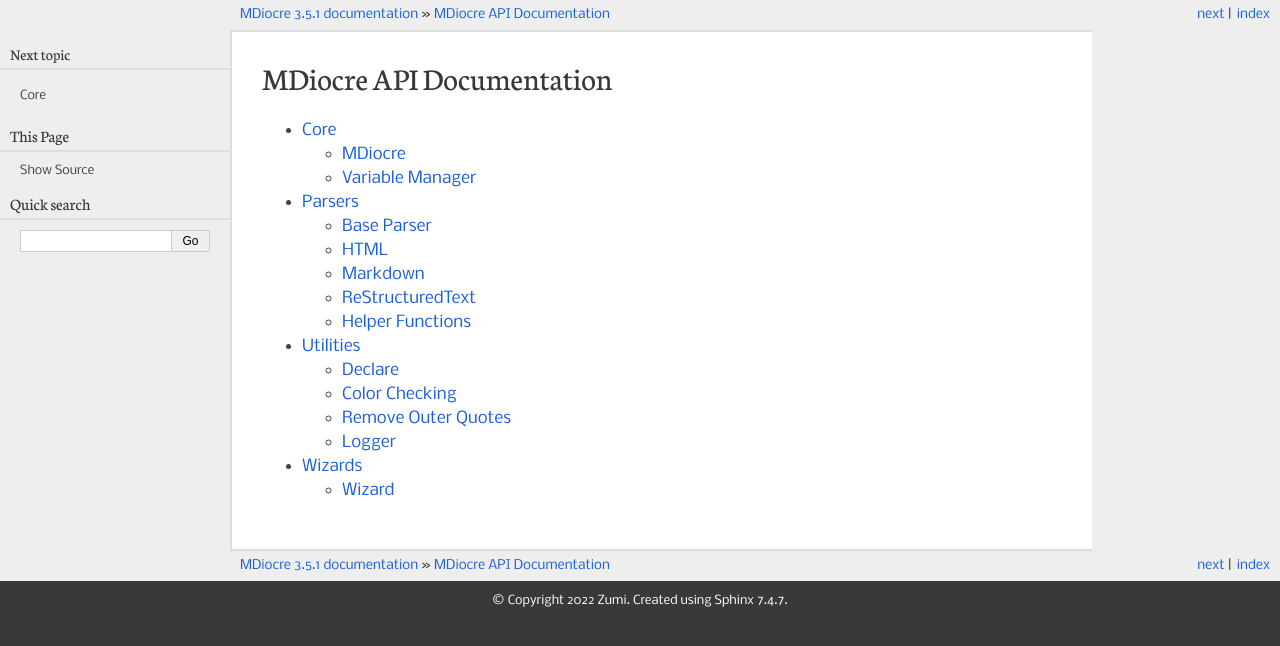
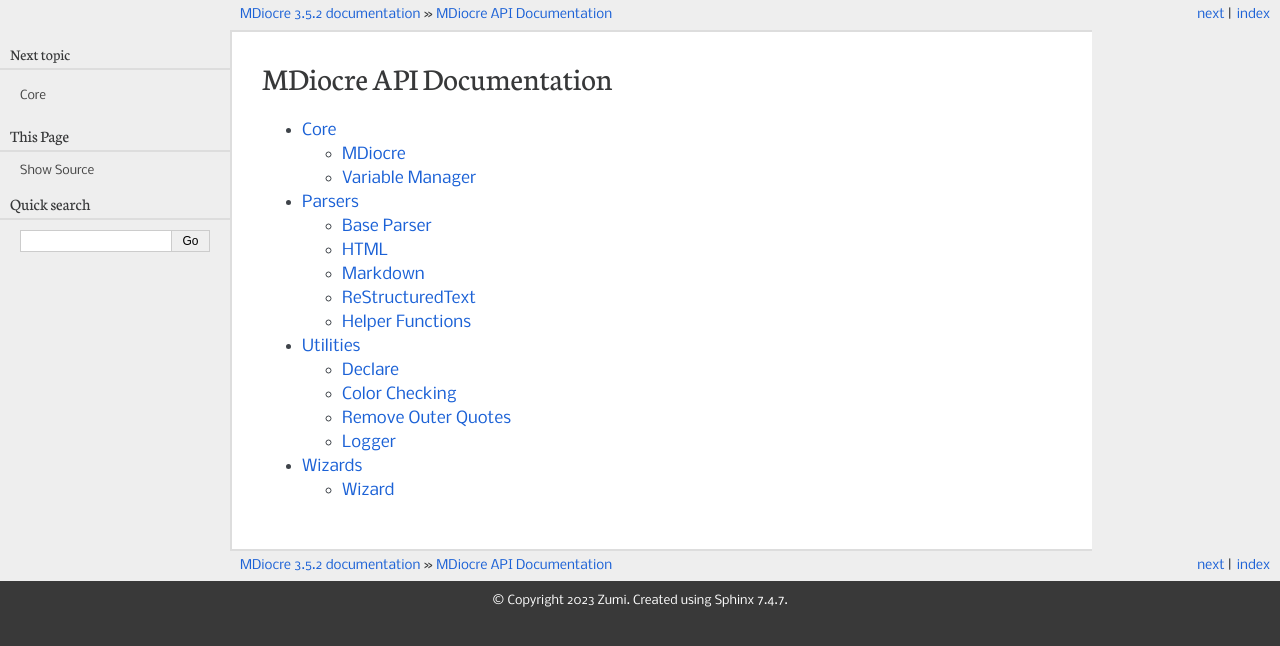
Before and after one commit to ZoomTen/MDiocre, a Sphinx documentation site: the page built from doc/source/index.rst, in a window 1280 px wide. Shown: the top 646 px of the page. Built offline with Sphinx 7.4.7, drawn with Linux system fonts in a browser that asks for light colours.

Commit message:
release 3.5.2

```diff
--- a/doc/source/conf.py
+++ b/doc/source/conf.py
@@ -18,11 +18,11 @@
 # -- Project information -----------------------------------------------------
 
 project = 'MDiocre'
-copyright = '2022 Zumi'
+copyright = '2023 Zumi'
 author = 'Zumi Daxuya'
 
 # The full version, including alpha/beta/rc tags
-release = '3.5.1'
+release = '3.5.2'
 
 
 # -- General configuration ---------------------------------------------------
```
Also changed, not shown: 1 other file.
